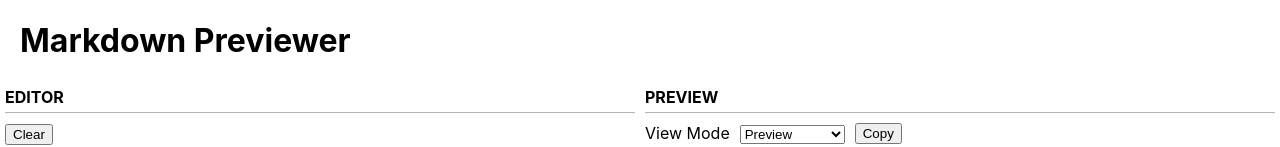
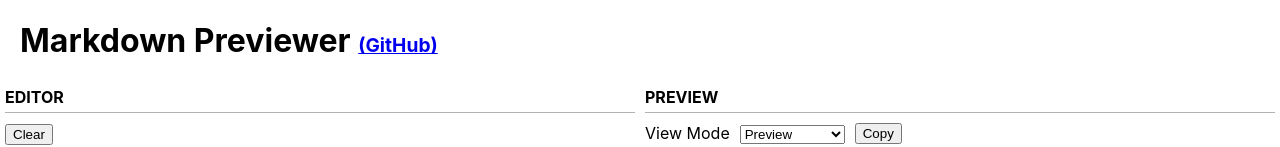
Before and after one commit to megaconfidence/Front-End-Libraries-Projects---Build-a-Markdown-Previewer, a React (Create React App) app: page / in a window 1280 px wide. Shown: the top 147 px of the page. Built offline with nearby package versions, Linux system fonts and the light colour scheme.

Commit message:
feat: Added GitHub link

```diff
--- a/src/App.css
+++ b/src/App.css
@@ -3,6 +3,9 @@ body {
 }
 h1 {
   margin-left: 20px;
+}
+h1 a {
+  font-size: 0.6em;
 }
 .app {
   display: flex;
--- a/src/App.js
+++ b/src/App.js
@@ -96,7 +96,7 @@ function App() {
 
   return (
     <>
-    <h1>Markdown Previewer</h1>
+    <h1>Markdown Previewer <a href="https://github.com/Confidence-Okoghenun/Front-End-Libraries-Projects---Build-a-Drum-Machine">(GitHub)</a></h1>
       <div className='app'>
         <div className='container'>
           <div className='title'>EDITOR</div>
```
